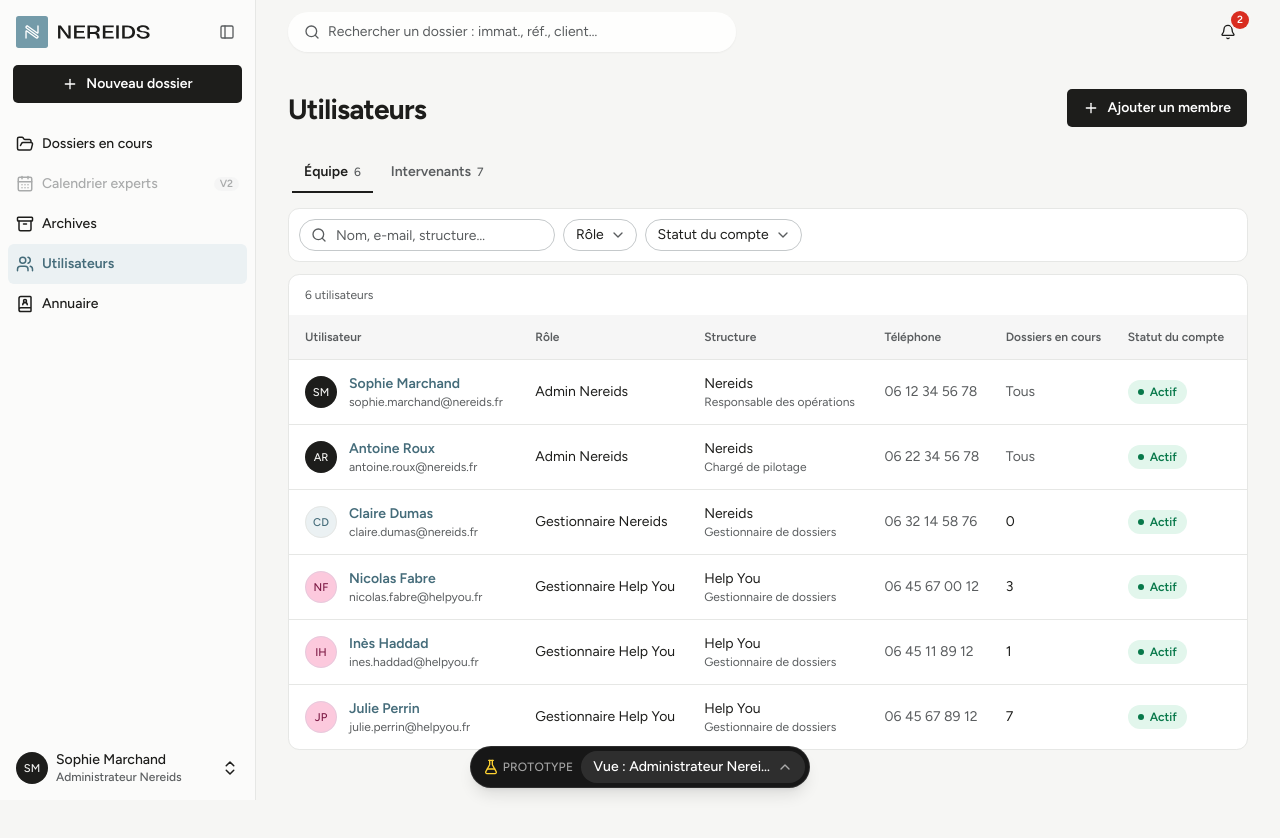
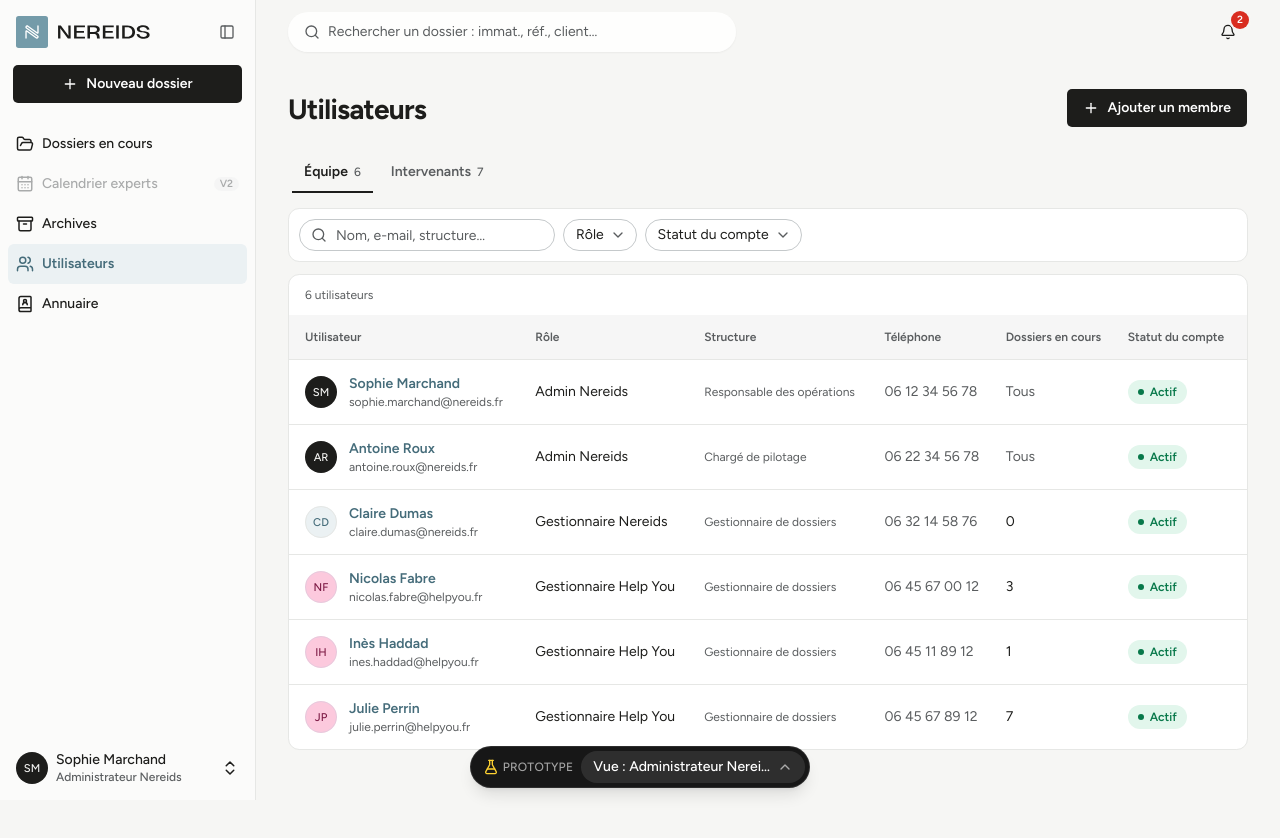
Before and after one commit to juliegaladrim-ux/Nereids, a Next.js app: page /admin/utilisateurs in a window 1280 px wide. Shown: the top 838 px of the page. Built offline with nearby package versions, Linux system fonts and the light colour scheme.

Commit message:
Supprime les derniers doublons du rôle (carte client, mon compte, utilisateurs)
Co-Authored-By: Claude Sonnet 5.5 <noreply@anthropic.com>

```diff
--- a/src/features/account/account-page.tsx
+++ b/src/features/account/account-page.tsx
@@ -40,7 +40,7 @@ export function AccountPage() {
             {user.firstName} {user.lastName}
           </p>
           <p className="text-sm text-muted-foreground">
-            {role.label} · {user.structure}
+            {[role.label, !role.label.toLowerCase().includes(user.structure.toLowerCase()) ? user.structure : undefined].filter(Boolean).join(" · ")}
           </p>
         </div>
       </div>
--- a/src/features/admin/users-page.tsx
+++ b/src/features/admin/users-page.tsx
@@ -237,7 +237,8 @@ export function UsersPage() {
                 </TableCell>
                 <TableCell>{profileShort(r.user)}</TableCell>
                 <TableCell>
-                  {r.user.structure || "—"}
+                  {/* Structure interne déjà dans le profil (Admin Nereids, Gestionnaire Help You) : on ne la répète pas */}
+                  {!r.user.structure || profileShort(r.user).toLowerCase().includes(r.user.structure.toLowerCase()) ? (!r.user.fonction && "—") : r.user.structure}
                   {r.user.fonction && <div className="text-xs text-muted-foreground">{r.user.fonction}</div>}
                 </TableCell>
                 <TableCell className="whitespace-nowrap text-muted-foreground">{r.user.phone || "—"}</TableCell>
--- a/src/features/dossier/dossier-detail.tsx
+++ b/src/features/dossier/dossier-detail.tsx
@@ -940,7 +940,6 @@ function Intervenants({
             <ContactPopover
               name={[dossier.client.kind !== "morale" && dossier.client.civilite, personneName(dossier.client)].filter(Boolean).join(" ")}
               role="client"
-              subtitle="Client"
               lines={[
                 { icon: Phone, value: dossier.client.phone },
                 { icon: Phone, value: dossier.client.phone2, label: "Téléphone 2" },
@@ -955,7 +954,6 @@ function Intervenants({
                   {personneName(dossier.client)}
                   <RoleBadge role="client" />
                 </p>
-                <p className="text-xs text-muted-foreground">Client</p>
               </div>
             </ContactPopover>
           </li>
```
